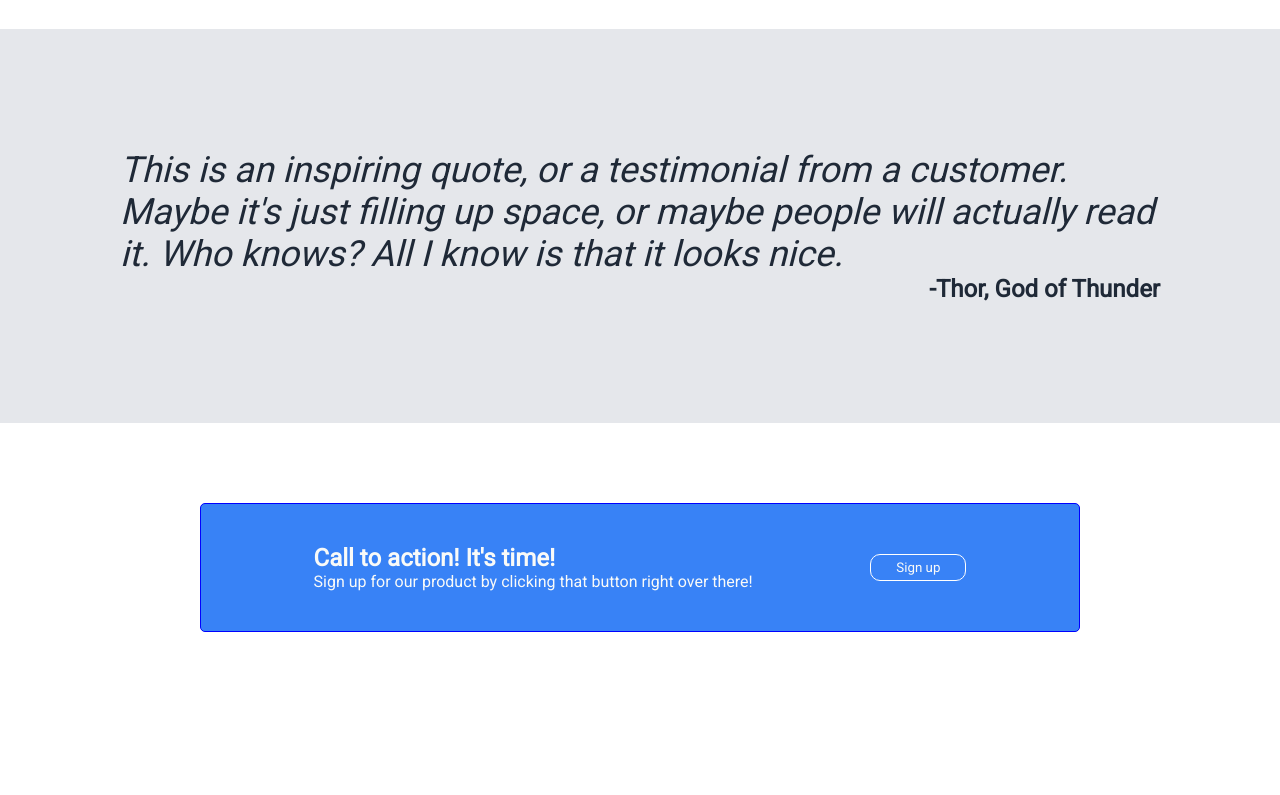
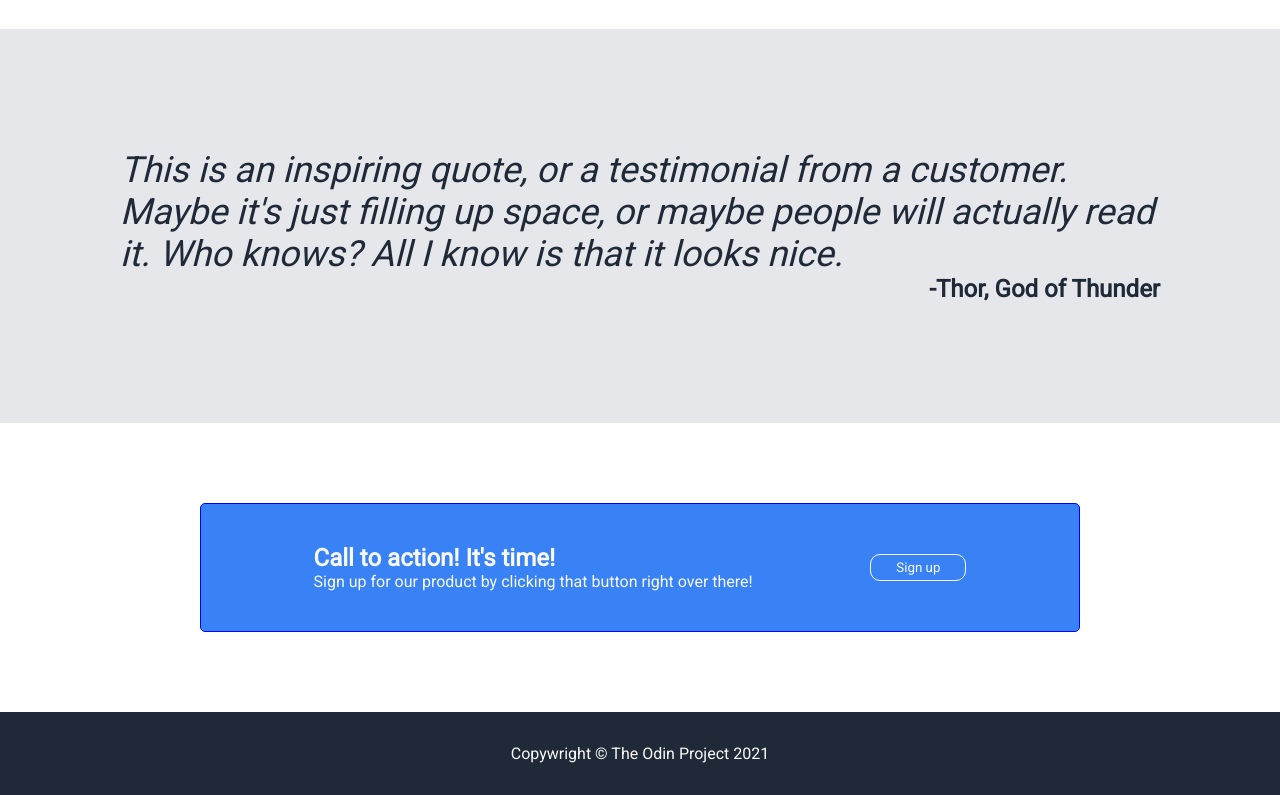
Before and after one commit to brt9029/odin-landing-page, a plain HTML site: page index.html in a window 1280 px wide. Shown: the part 788-1583 px from the top of the page. Before the commit the page ends 1500 px from the top, so only its background shows below. Drawn offline with Linux system fonts and the light colour scheme.

Commit message:
added footer, completed mock site

```diff
--- a/index.html
+++ b/index.html
@@ -78,5 +78,9 @@
             Sign up
         </button>
     </section>
+
+    <footer>
+        Copywright © The Odin Project 2021
+    </footer>
 </body>
 </html>
--- a/style.css
+++ b/style.css
@@ -132,3 +132,10 @@ ul {
     border-radius: 10px;
     padding: 5px 25px;
 }
+
+footer {
+    text-align: center;
+    background-color: var(--dark-background);
+    color: var(--text);
+    padding: 4vh 0;
+}
```
